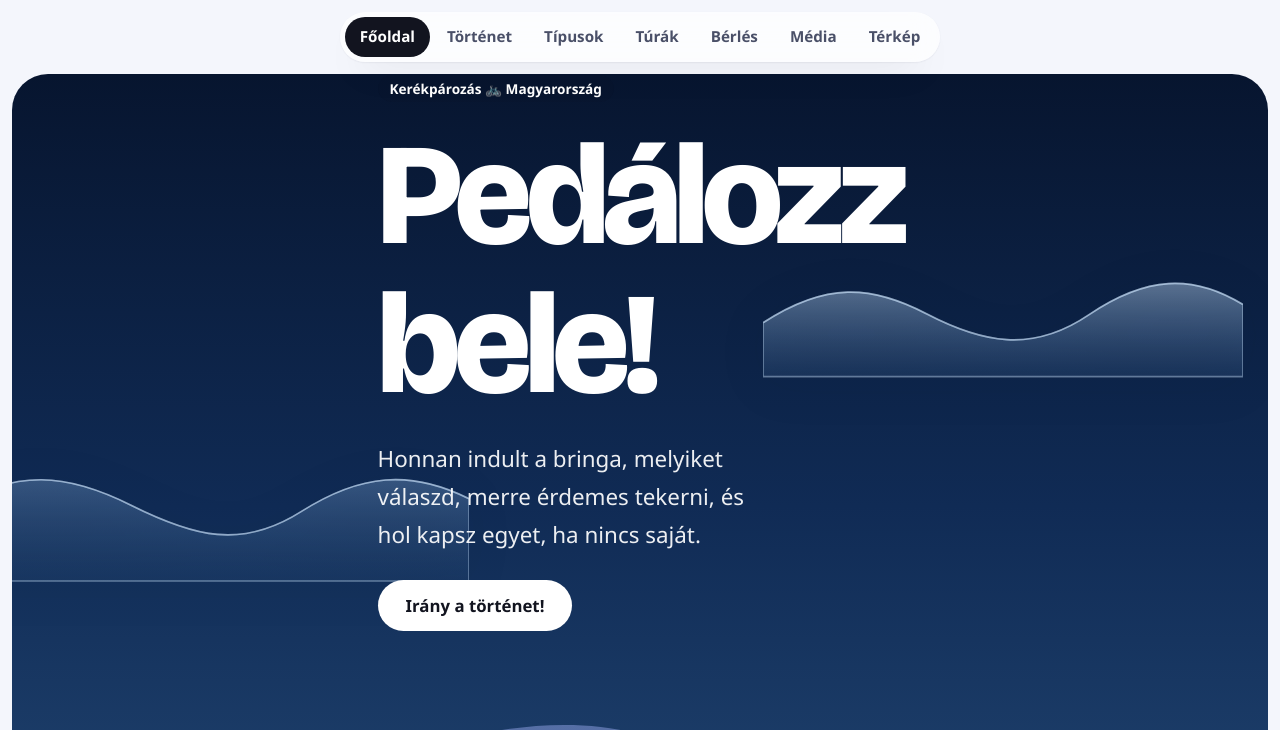
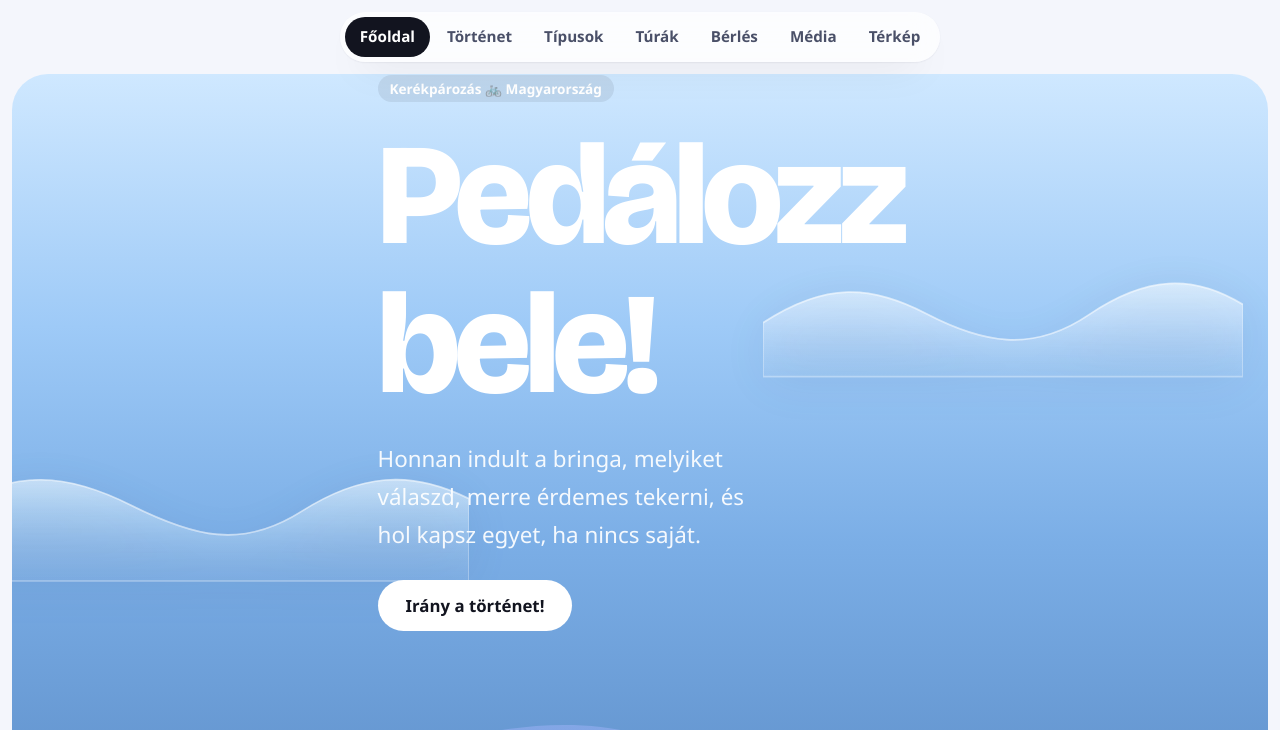
Before and after one commit to endikenagy-oss/bringa-oldal, a plain HTML site: page index.html in a window 1280 px wide. Shown: the top 730 px of the page. Drawn offline with nearby package versions, Linux system fonts and the light colour scheme.

Commit message:
Apply final alpine sky and translucent cloud treatment to homepage hero

```diff
--- a/index.html
+++ b/index.html
@@ -1,8 +1,8 @@
 <!DOCTYPE html>
 <html lang="hu"><head><meta charset="utf-8"><meta name="viewport" content="width=device-width, initial-scale=1"><title>Főoldal – Pedálozz bele!</title><link rel="preconnect" href="https://fonts.googleapis.com"><link rel="preconnect" href="https://fonts.gstatic.com" crossorigin><link href="https://fonts.googleapis.com/css2?family=Bricolage+Grotesque:opsz,wght@12..96,700;12..96,800&family=Nunito:wght@400;600;800&display=swap" rel="stylesheet"><link rel="stylesheet" href="style.css"><style>
-.hero{background:linear-gradient(180deg,#07152f 0%,#102b55 48%,#254b78 100%);isolation:isolate}
-.hero>.cloud{position:absolute;display:block;height:auto;pointer-events:none;width:clamp(220px,38vw,480px);z-index:1;filter:drop-shadow(0 10px 24px rgba(2,12,35,.18))}
-.hero>.cloud path{stroke:rgba(207,231,255,.42);stroke-width:1.5}
+.hero{background:linear-gradient(180deg,#cfe8ff 0%,#9ecaf7 28%,#7baee6 52%,#4f7fbb 100%);isolation:isolate}
+.hero>.cloud{position:absolute;display:block;height:auto;pointer-events:none;width:clamp(220px,38vw,480px);z-index:1;filter:drop-shadow(0 12px 26px rgba(29,58,92,.18));opacity:.9}
+.hero>.cloud path{stroke:rgba(255,255,255,.38);stroke-width:1.5}
 .hero>.cloud.c1{top:18%;right:2%}.hero>.cloud.c2{top:39%;left:-5%;width:clamp(240px,42vw,520px)}
 .hero>.wrap{position:relative;z-index:3}.hero .scene{position:relative;z-index:2;isolation:isolate;overflow:hidden}
 .hero .scene .hills{position:absolute;inset:0;width:100%;height:100%;z-index:-1}
@@ -17,8 +17,8 @@
 </style></head><body>
 <nav aria-label="Fő menü"><a href="index.html" aria-current="page">Főoldal</a><a href="tortenet.html">Történet</a><a href="tipusok.html">Típusok</a><a href="turak.html">Túrák</a><a href="berles.html">Bérlés</a><a href="media.html">Média</a><a href="terkep.html">Térkép</a></nav>
 <header class="hero">
-  <svg class="cloud c1" viewBox="0 0 420 150" aria-hidden="true"><defs><linearGradient id="waveCloud1" x1="0" y1="0" x2="0" y2="1"><stop offset="0" stop-color="#c6e2ff" stop-opacity=".42"/><stop offset="1" stop-color="#6c9fd6" stop-opacity=".12"/></linearGradient></defs><path d="M0 76C55 40 95 43 143 68S235 103 285 69s91-36 135-9v63H0Z" fill="url(#waveCloud1)"/><path d="M0 76C55 40 95 43 143 68S235 103 285 69s91-36 135-9" fill="none"/></svg>
-  <svg class="cloud c2" viewBox="0 0 480 160" aria-hidden="true"><defs><linearGradient id="waveCloud2" x1="0" y1="0" x2="0" y2="1"><stop offset="0" stop-color="#91bce9" stop-opacity=".3"/><stop offset="1" stop-color="#4d7fb5" stop-opacity=".08"/></linearGradient></defs><path d="M0 78c62-39 110-33 168-4s102 41 157 6 101-39 155-12v76H0Z" fill="url(#waveCloud2)"/><path d="M0 78c62-39 110-33 168-4s102 41 157 6 101-39 155-12" fill="none"/></svg>
+  <svg class="cloud c1" viewBox="0 0 420 150" aria-hidden="true"><defs><linearGradient id="waveCloud1" x1="0" y1="0" x2="0" y2="1"><stop offset="0" stop-color="#f3fbff" stop-opacity=".72"/><stop offset=".42" stop-color="#dfeeff" stop-opacity=".54"/><stop offset="1" stop-color="#b9d7f5" stop-opacity=".22"/></linearGradient></defs><path d="M0 76C55 40 95 43 143 68S235 103 285 69s91-36 135-9v63H0Z" fill="url(#waveCloud1)"/><path d="M0 76C55 40 95 43 143 68S235 103 285 69s91-36 135-9" fill="none"/></svg>
+  <svg class="cloud c2" viewBox="0 0 480 160" aria-hidden="true"><defs><linearGradient id="waveCloud2" x1="0" y1="0" x2="0" y2="1"><stop offset="0" stop-color="#edf8ff" stop-opacity=".7"/><stop offset=".38" stop-color="#d3eafc" stop-opacity=".5"/><stop offset="1" stop-color="#a5c5ec" stop-opacity=".2"/></linearGradient></defs><path d="M0 78c62-39 110-33 168-4s102 41 157 6 101-39 155-12v76H0Z" fill="url(#waveCloud2)"/><path d="M0 78c62-39 110-33 168-4s102 41 157 6 101-39 155-12" fill="none"/></svg>
   <div class="wrap"><span class="sticker">Kerékpározás 🚲 Magyarország</span><h1>Pedálozz<br>bele!</h1><p class="lead">Honnan indult a bringa, melyiket válaszd, merre érdemes tekerni, és hol kapsz egyet, ha nincs saját.</p><a class="btn" href="tortenet.html">Irány a történet!</a></div>
   <div class="scene" aria-hidden="true">
     <svg class="hills" viewBox="0 0 1000 260" preserveAspectRatio="none" xmlns="http://www.w3.org/2000/svg">
```
